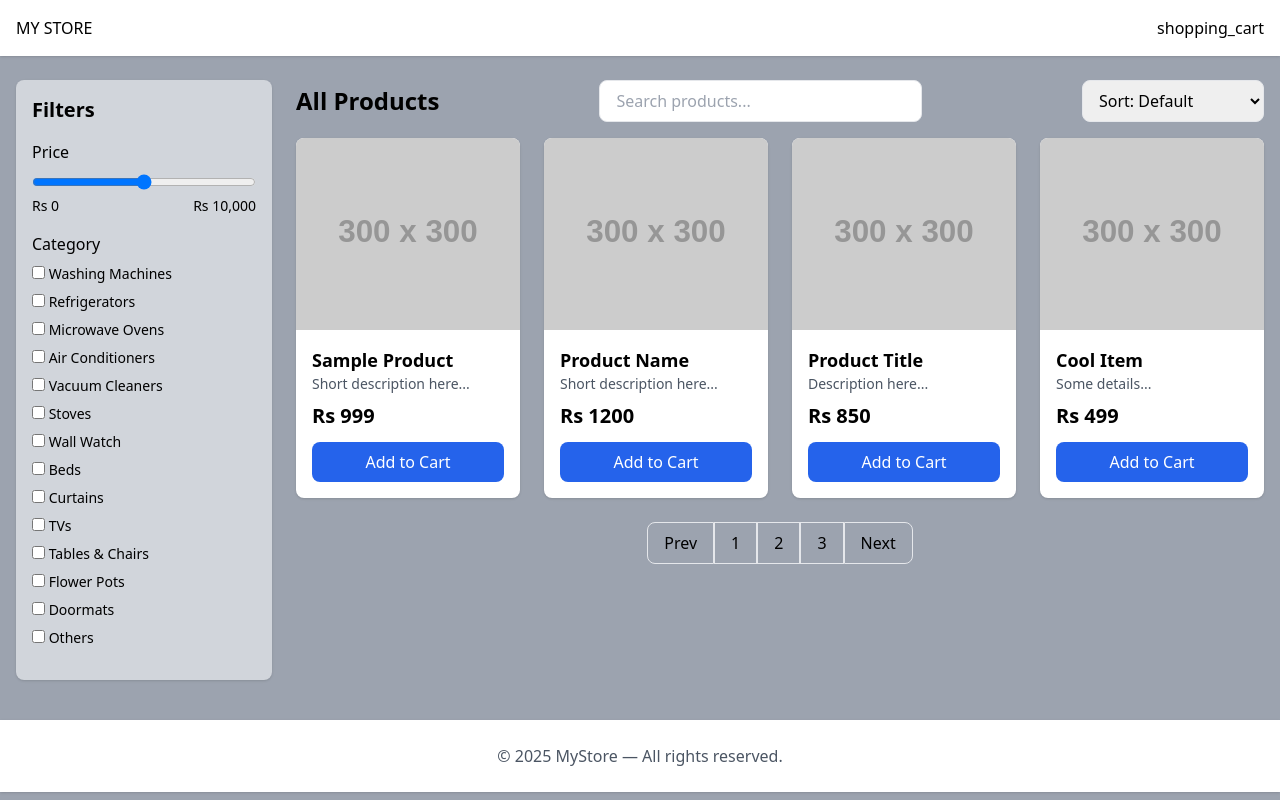
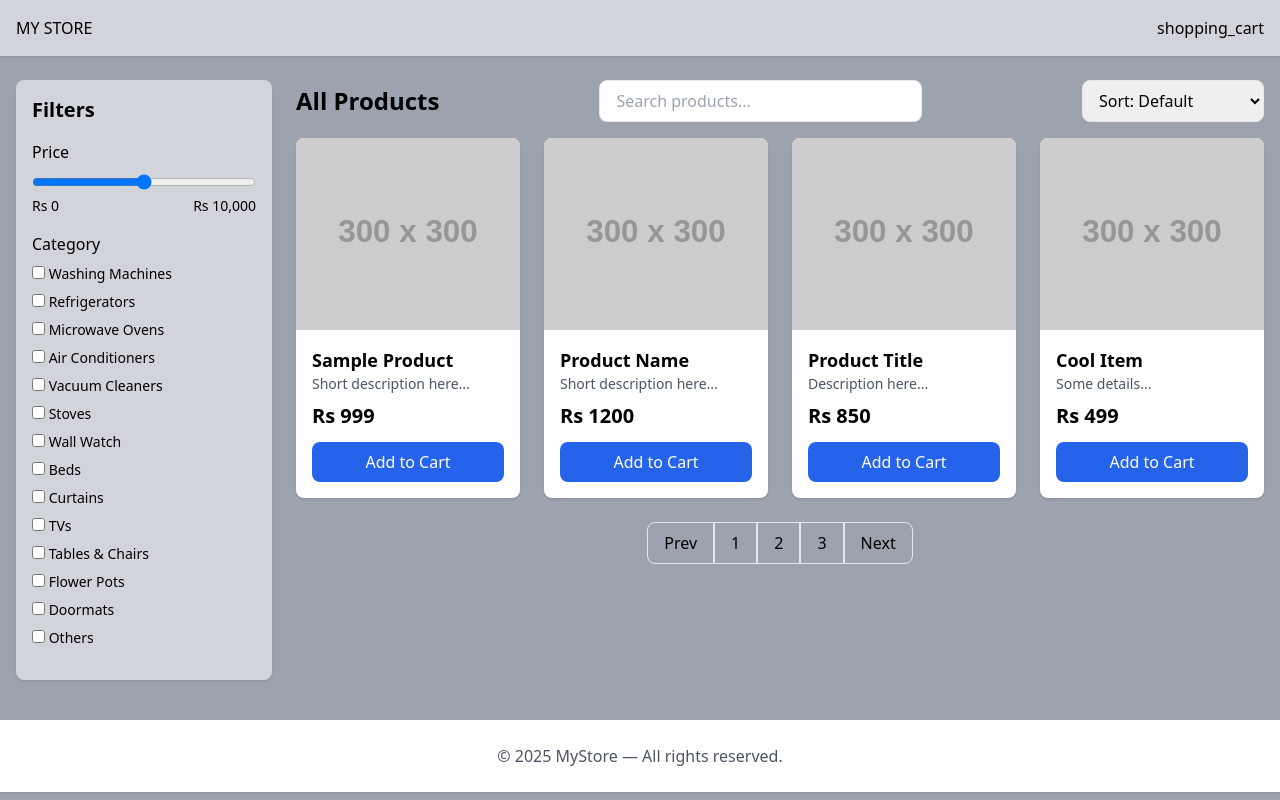
Before and after one commit to code-siber/Mern-E-com-house-hold-, a plain HTML site: page front-end/product.html in a window 1280 px wide. Drawn offline with nearby package versions, Linux system fonts and the light colour scheme; placeholder pictures from the web are drawn by us; some icons are missing.

Commit message:
add simple colour

```diff
--- a/front-end/product.html
+++ b/front-end/product.html
@@ -9,7 +9,7 @@
 <body class="bg-gray-400">
 
   <!-- Navbar -->
-  <header class="bg-white shadow p-4 flex justify-between items-center">
+  <header class="bg-gray-300 shadow p-4 flex justify-between items-center">
     <a href="index.html"> <h1>MY STORE</h1> </a>
 
     <div class="flex items-center gap-4">
```
Also changed, not shown: front-end/index.html (+1 -1 lines).
